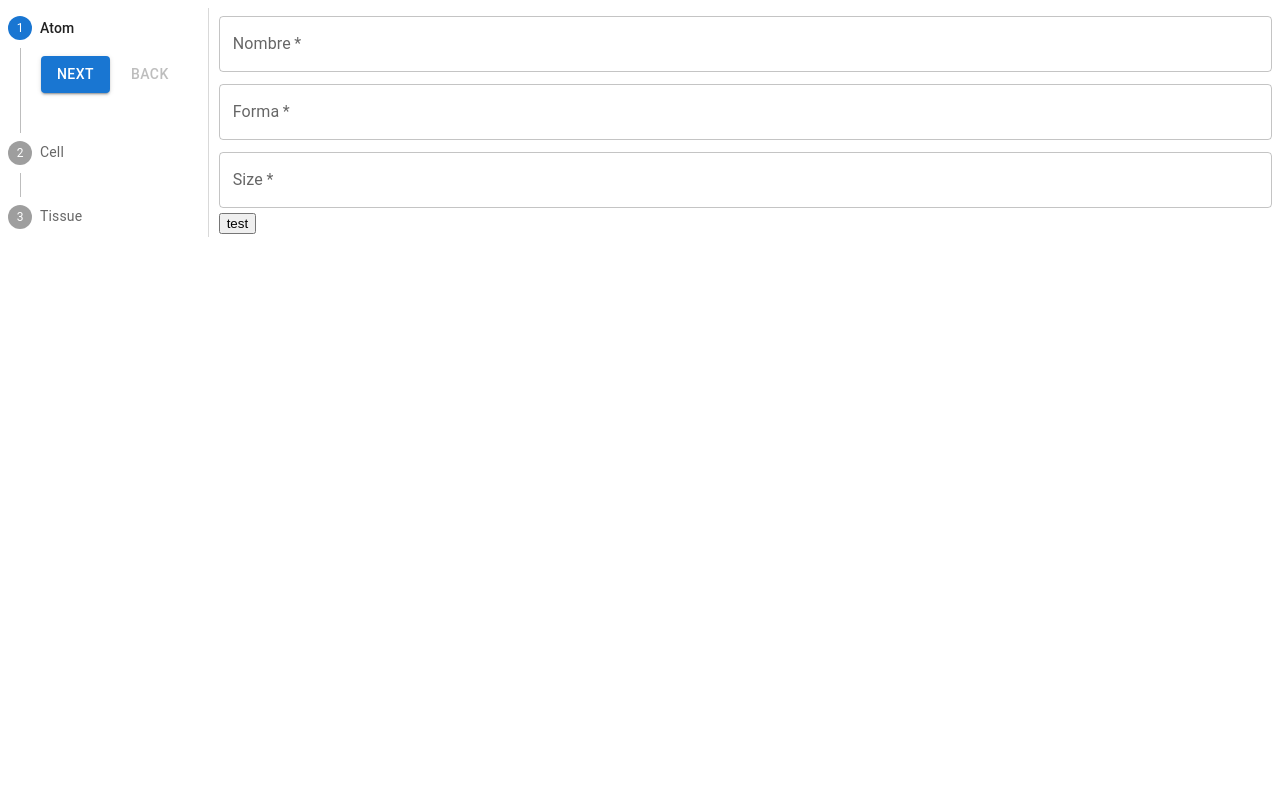
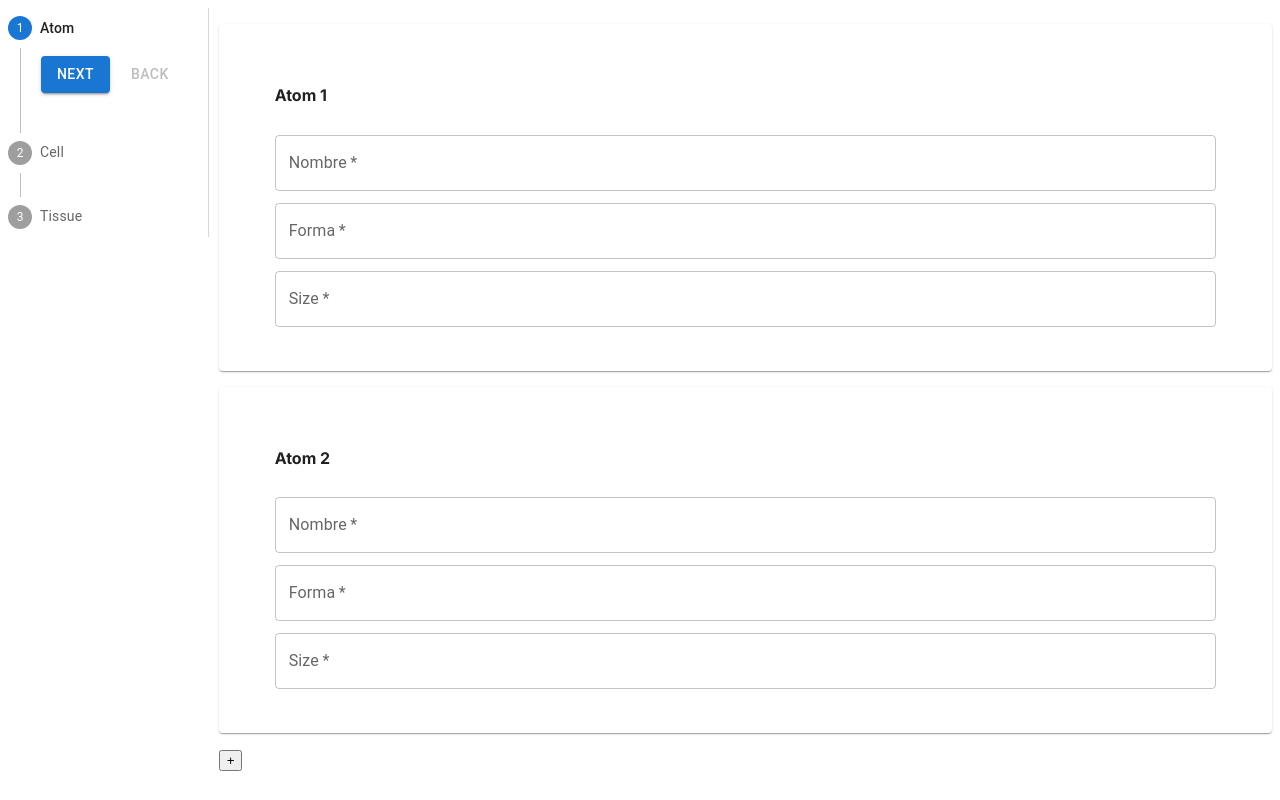
Before and after one commit to JhonSanz/humanfactory-frontend, a Next.js app: page /dashboard in a window 1280 px wide. Built offline with nearby package versions, Linux system fonts and the light colour scheme.

Commit message:
Added multiple

```diff
--- a/src/components/entityFactory.js
+++ b/src/components/entityFactory.js
@@ -1,6 +1,7 @@
 import { useRef, useState, useEffect } from 'react';
 import Box from '@mui/material/Box';
 import DynamicForm from './dynamicForm';
+import Paper from '@mui/material/Paper';
 
 
 export default function EntityFactory({ activeStep }) {
@@ -9,7 +10,7 @@ export default function EntityFactory({ activeStep }) {
   const [activeForm, setActiveForm] = useState(null);
 
   useEffect(() => {
-    if(activeStep?.form.length === 0) {
+    if (activeStep?.form.length === 0) {
       setActiveForm(null);
       return;
     }
@@ -31,6 +32,10 @@ export default function EntityFactory({ activeStep }) {
   return (
     <Box>
       {
+        [...Array(2).keys()].map(item => <Paper variant="elevation">
+          <Box p={5} m={2}>
+            <h4>{activeStep.label} {item + 1}</h4>
+            {
               activeForm && <DynamicForm
                 ref={ref}
                 fields={activeForm}
@@ -38,7 +43,11 @@ export default function EntityFactory({ activeStep }) {
                 setIsSubmitting={setIsSubmitting}
               />
             }
-      <button onClick={() => triggerSubmit()}> test</button>
+          </Box>
+        </Paper>
+        )
+      }
+      {activeStep.multiple && <button>+</button>}
     </Box>
   )
 }
--- a/src/utils/stepperOptions.js
+++ b/src/utils/stepperOptions.js
@@ -3,6 +3,7 @@ import * as Yup from 'yup';
 const STEPS = [
   {
     label: 'Atom',
+    multiple: true,
     form: [
       {
         "alias": "Nombre",
@@ -29,10 +30,12 @@ const STEPS = [
   },
   {
     label: 'Cell',
+    multiple: true,
     form: []
   },
   {
     label: 'Tissue',
+    multiple: true,
     form: []
   },
 ];
```
Lines whose indentation alone changed are shown as unchanged.
